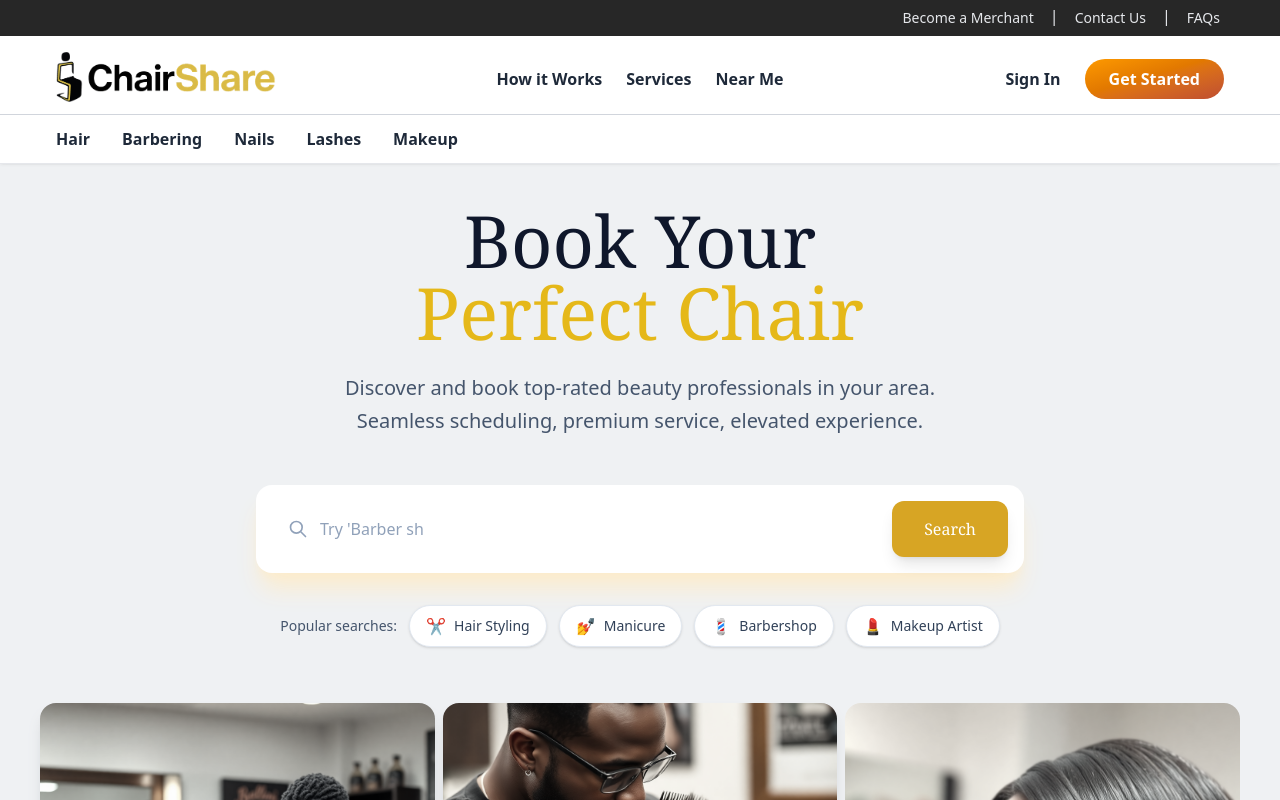
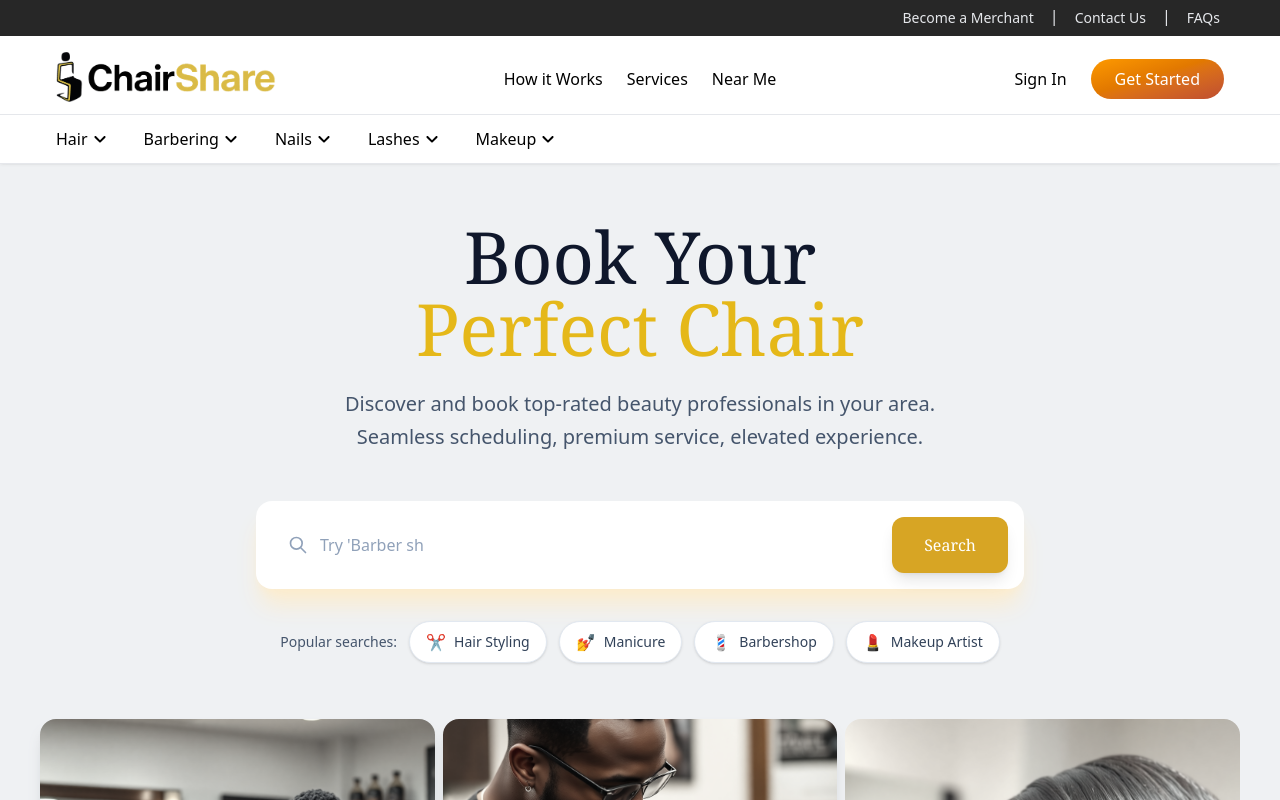
Before and after one commit to KayviaHarriott/chair-share, a React (Vite) app: page / in a window 1280 px wide. Shown: the top 800 px of the page. Built offline with nearby package versions, Linux system fonts and the light colour scheme.

Commit message:
Added stylling for drop down menu

```diff
--- a/src/navigation/NavBar.tsx
+++ b/src/navigation/NavBar.tsx
@@ -1,6 +1,6 @@
 import { Link } from "react-router-dom";
 import { useState } from "react";
-
+import { KeyboardArrowDownRounded } from "@mui/icons-material";
 // Categories data structure
 const categories = [
   {
@@ -92,15 +92,15 @@ export const NavBar = () => {
           <p className="text-sm">FAQs</p>
         </div>
       </div>
-      <nav className="shadow-sm/5 bg-white border-b border-gray-200 flex flex-col justify-center pt-4 items-center text-gray-800 ">
+      <nav className="shadow-sm/5 bg-white border-b border-gray-200 flex flex-col justify-center pt-4 items-center ">
         <div className="max-w-[1200px] px-4 pb-2 w-full">
-          <div className="w-full flex justify-between items-center font-semibold">
+          <div className="w-full flex justify-between items-center">
             <div className="w-1/3 flex items-center gap-2 mb-1">
               <Link to="/">
                 <img className="h-[50px]" src="./imgs/HorizontalLogo.png" />
               </Link>
             </div>
-            <div className="w-1/3 flex items-center justify-center  gap-6">
+            <div className="w-1/3 flex items-center justify-center gap-6">
               <Link to="/about">How it Works</Link>
               <Link to="/merchants">Services</Link>
               <Link to="/">Near Me</Link>
@@ -117,7 +117,7 @@ export const NavBar = () => {
           </div>
         </div>
 
-        <div className="border-t w-full pt-3 border-gray-300 flex items-center justify-center">
+        <div className="border-t w-full pt-3 border-gray-200 flex items-center justify-center">
           <div className="max-w-[1200px] w-full flex gap-8  pb-3 px-4 ">
             {categories.map((category) => (
               <div
@@ -126,8 +126,8 @@ export const NavBar = () => {
                 onMouseEnter={() => setHoveredCategory(category.name)}
                 onMouseLeave={() => setHoveredCategory(null)}
               >
-                <button className="font-semibold text-md hover:text-amber-600 transition-colors">
-                  {category.name}
+                <button className="hover:text-amber-600 transition-colors flex items-center">
+                  {category.name} <KeyboardArrowDownRounded/>
                 </button>
               </div>
             ))}
@@ -137,7 +137,7 @@ export const NavBar = () => {
      <div className="">
        {categories.map((category) => (
          hoveredCategory === category.name && (
-           <div key={category.name} className="absolute top-full left-0 w-full bg-white   border-gray-200 px-6 pt-2 pb-4 z-50 flex justify-center">
+           <div key={category.name} className="absolute top-full left-0 w-full bg-white   border-gray-200 px-6 pt-5 pb-8 z-50 flex justify-center">
             <div className="max-w-[1200px] w-full px-4">
              <div className="flex gap-24 ">
                {category.subcategories.map((subcategory, index) => (
--- a/src/pages/HomePage.tsx
+++ b/src/pages/HomePage.tsx
@@ -66,7 +66,7 @@ export const Home = () => {
         backgroundColor=""
         content={
           <>
-            <div className="max-w-4xl mx-auto text-center pt-10 ">
+            <div className="max-w-4xl mx-auto text-center pt-14 ">
               {/* Heading */}
               <h1 className="text-5xl sm:text-6xl lg:text-7xl font-serif mb-6">
                 <span className="text-slate-900">Book Your</span>
```
